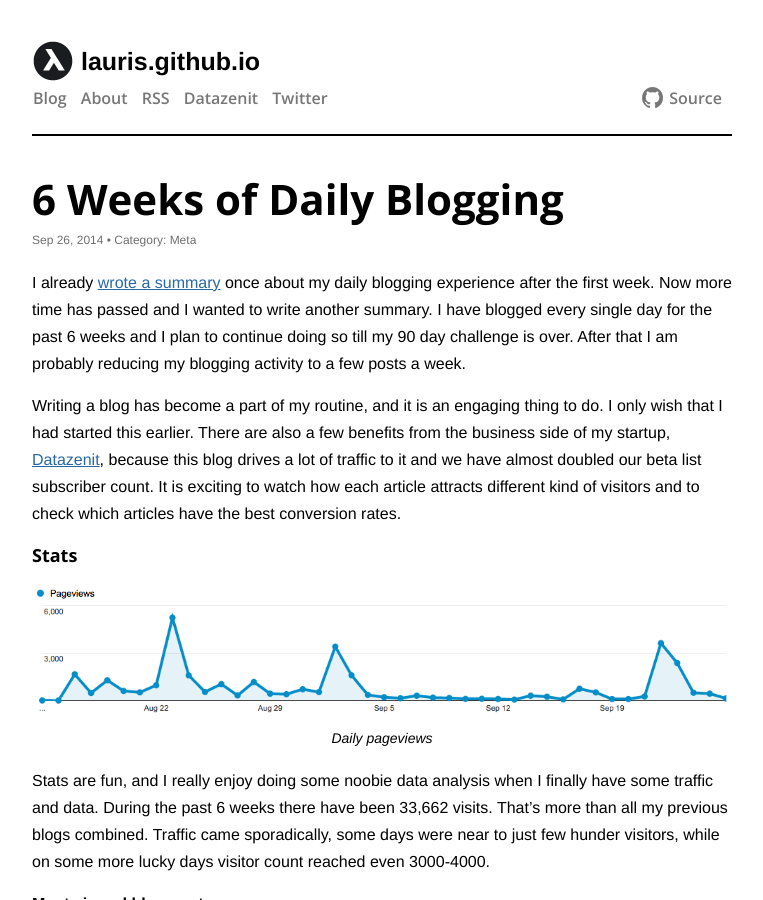
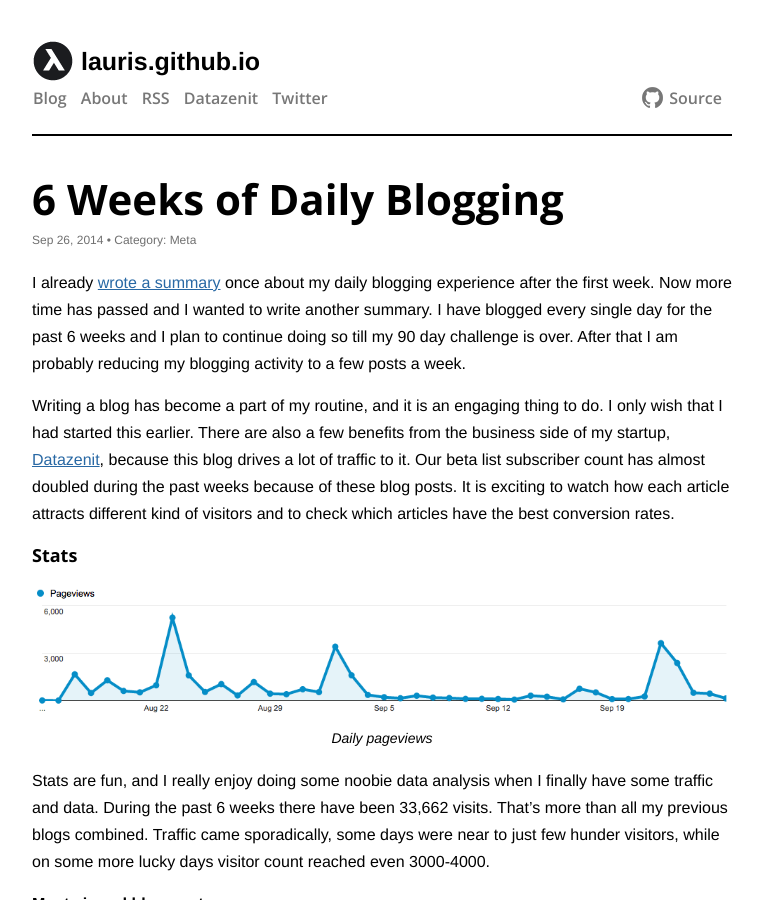
Before and after one commit to lauris/lauris.github.com, a Jekyll site: the page built from _posts/2014-09-26-6-weeks-of-daily-blogging.md, in a window 1280 px wide and 900 px high. Shown: the whole window, without its empty margins (258-1021 px from the left). Built offline with Jekyll 4.4.1, drawn with Linux system fonts in a browser that asks for light colours; comment, search, counter and statistics services are not loaded.

```diff
--- a/_posts/2014-09-26-6-weeks-of-daily-blogging.md
+++ b/_posts/2014-09-26-6-weeks-of-daily-blogging.md
@@ -9,7 +9,7 @@
 
 I already [wrote a summary](/meta/2014/08/23/summary-the-first-week-of-my-90-day-blogging-challenge/) once about my daily blogging experience after the first week. Now more time has passed and I wanted to write another summary. I have blogged every single day for the past 6 weeks and I plan to continue doing so till my 90 day challenge is over. After that I am probably reducing my blogging activity to a few posts a week.
 
-Writing a blog has become a part of my routine, and it is an engaging thing to do. I only wish that I had started this earlier. There are also a few benefits from the business side of my startup, [Datazenit](http://datazenit.com), because this blog drives a lot of traffic to it and we have almost doubled our beta list subscriber count. It is exciting to watch how each article attracts different kind of visitors and to check which articles have the best conversion rates.
+Writing a blog has become a part of my routine, and it is an engaging thing to do. I only wish that I had started this earlier. There are also a few benefits from the business side of my startup, [Datazenit](http://datazenit.com), because this blog drives a lot of traffic to it. Our beta list subscriber count has almost doubled during the past weeks because of these blog posts. It is exciting to watch how each article attracts different kind of visitors and to check which articles have the best conversion rates.
 
 ## Stats
 
```
